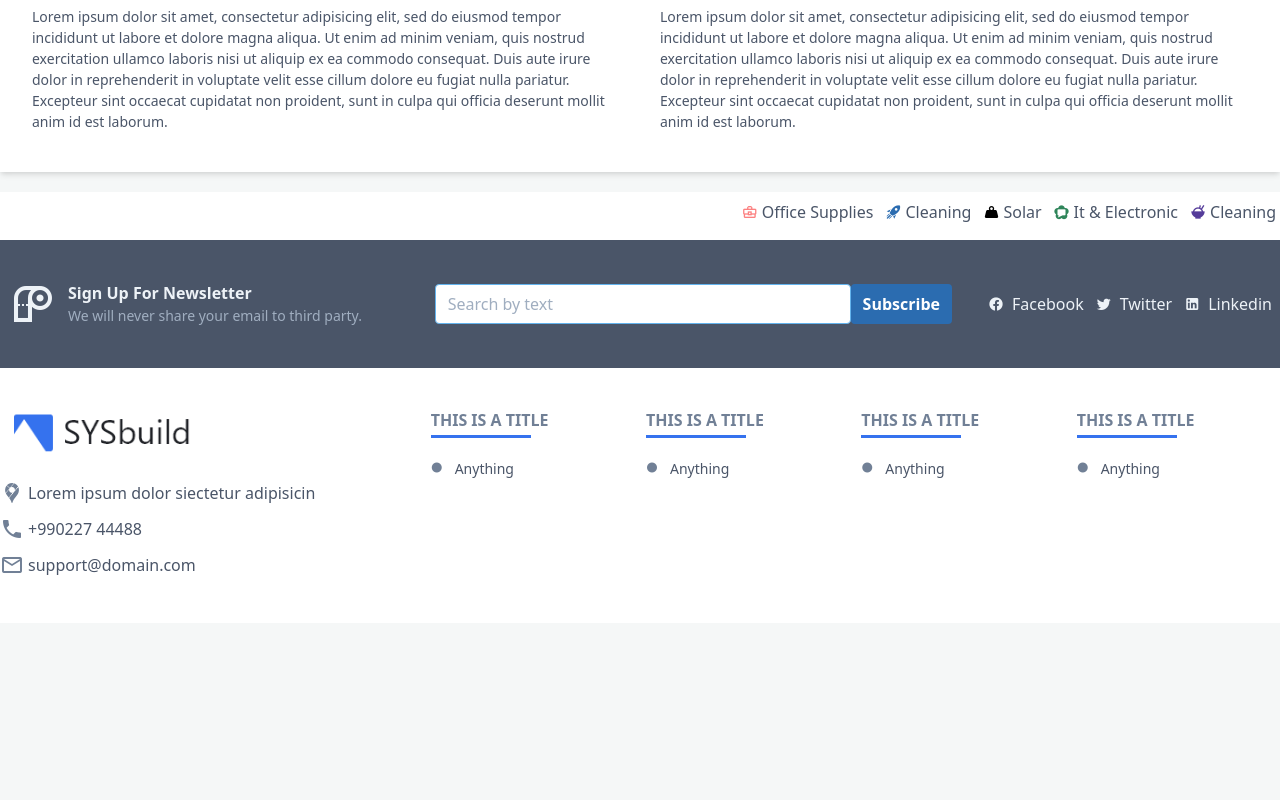
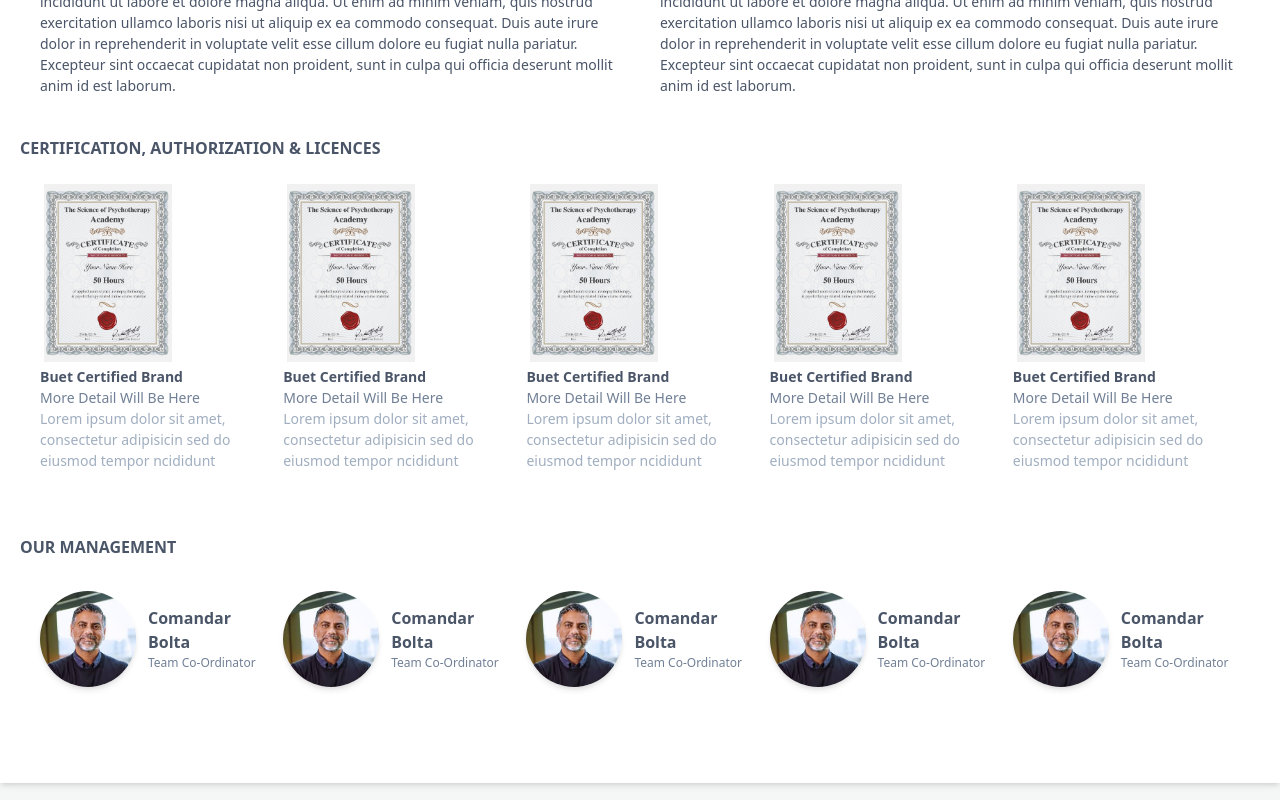
Before and after one commit to allImran/vue-tail-shop, a Vue app: page /vendor in a window 1280 px wide. Shown: the part 2520-3320 px from the top of the page. Before the commit the page ends 3143 px from the top, so only its background shows below. Built offline with nearby package versions, Linux system fonts and the light colour scheme.

Commit message:
our team

```diff
--- a/src/components/atom/Card.vue
+++ b/src/components/atom/Card.vue
@@ -1,11 +1,13 @@
 <template>
 	<div class="flex flex-col">
 		<div :class="`p-1 ${border}`">
-			<img class="card-image" :src="image" alt="">
+			<img class="card-image w-32" :src="image" alt="">
 		</div>
 		<router-link to="#">
-			<p class="text-gray-600 text-center w-full hover:text-blue-500">{{ title }}</p>
+			<p :class="`${titleStyle}`">{{ title }}</p>
 		</router-link>
+			<p :class="`${subTitleStyle}`">{{ subTitle }}</p>
+			<p :class="`${detailStyle}`">{{ detail }}</p>
 	</div>
 </template>
 
@@ -16,15 +18,27 @@
 
 		},
 		props: {
-			title: {
-				default: 'Default'
-			},
 			border: {
 				default: 'border border-solid border-gray-300'
 			},
 			image: {
-				default: '/images/product2.jpg'
-			}
+				default: '/images/certificate.png'
+			},
+			title: {
+				default: 'Defaule title'
+			},
+			titleStyle: {
+				default: 'text-gray-700 text-center w-full hover:text-blue-500'
+			},
+			subTitle: String,
+			subTitleStyle: {
+				default: 'text-gray-600 text-sm capitalize'
+			},
+			detail: String,
+			detailStyle: {
+				default: 'text-gray-500 text-sm w-full'
+			},
+
 		}
 	}
 </script>
--- a/src/components/molecule/vendor/AboutUs.vue
+++ b/src/components/molecule/vendor/AboutUs.vue
@@ -1,5 +1,5 @@
 <template>
-  <div class="container mx-auto bg-white shadow-md mb-5 pb-10 px-3 py-10">
+  <div class="container mx-auto bg-white shadow-md mb-5 pb-24 px-5 py-10">
         <div class="grid grid-cols-2 gap-10 px-5">
             <TextWithBgImage
                 v-for="(n, i) in 2"
@@ -12,15 +12,27 @@
                 proident, sunt in culpa qui officia deserunt mollit anim id est laborum."
             />
         </div>
+
+        <CertificateCardView />
+
+        <ManagementTeam>
+            <template v-slot:top>
+                <p class="uppercase font-bold text-gray-700 mt-16 mb-8">Our Management</p>
+            </template>
+        </ManagementTeam>
   </div>
 </template>
 
 <script>
     import TextWithBgImage from '@/components/atom/TextWithBgImage'
+    import CertificateCardView from '@/components/molecule/vendor/CertificateCardView'
+    import ManagementTeam from '@/components/molecule/vendor/ManagementTeam'
   export default {
     name: 'AboutUs',
     components:{
-        TextWithBgImage
+        TextWithBgImage,
+        CertificateCardView,
+        ManagementTeam
     },
     props:{
 
--- /dev/null
+++ b/src/components/molecule/vendor/CertificateCardView.vue
@@ -0,0 +1,45 @@
+<template>
+    <p class="uppercase font-bold text-gray-700 mb-5 mt-10">Certification, Authorization & Licences</p>
+    <div class="grid grid-cols-5 gap-4 px-5">
+        <Card
+            v-for="(n, i) in 5"
+            :key="i"
+            title="Buet certified brand"
+            titleStyle="font-semibold text-sm text-gray-700 capitalize"
+            border="none"
+            subTitle="more detail will be here"
+            detail="Lorem ipsum dolor sit amet, consectetur adipisicin sed do eiusmod tempor ncididunt"
+        />
+    </div>
+</template>
+
+<script>
+    import Card from '@/components/atom/Card'
+  export default {
+    name: 'CertificateCardView',
+    components:{
+        Card
+    },
+    props:{
+
+    },
+    data(){
+      return{
+
+      }
+    },
+    computed:{
+
+    },
+    watch:{
+
+    },
+    methods:{
+
+    }
+  }
+</script>
+
+<style>
+
+</style>
--- /dev/null
+++ b/src/components/molecule/vendor/ManagementTeam.vue
@@ -0,0 +1,50 @@
+<template>
+    <slot name="top"></slot>
+
+    <div class="grid grid-cols-5 gap-4 px-5">
+        <div
+            v-for="(n, i) in 5"
+            :key="i"
+            class="flex justify-center items-center">
+            <RoundImage
+                image="/images/client.jpg"
+                heightWeight="w-24 h-24"
+            />
+            <div>
+                <p class="ml-3 text-md font-semibold text-gray-700">Comandar Bolta</p>
+                <p class="ml-3 text-xs text-gray-600">Team Co-Ordinator</p>
+            </div>
+        </div>
+    </div>
+</template>
+
+<script>
+    import RoundImage from '@/components/atom/RoundImage'
+  export default {
+    name: 'ManagementTeam',
+    components:{
+        RoundImage
+    },
+    props:{
+
+    },
+    data(){
+      return{
+
+      }
+    },
+    computed:{
+
+    },
+    watch:{
+
+    },
+    methods:{
+
+    }
+  }
+</script>
+
+<style>
+
+</style>
--- a/src/components/molecule/vendor/ProductService.vue
+++ b/src/components/molecule/vendor/ProductService.vue
@@ -1,4 +1,3 @@
-
 <template>
 	<div class="container bg-white mx-auto shadow-md py-2 px-5 pb-10 mb-5">
 		<div class="flex mb-10">
```
